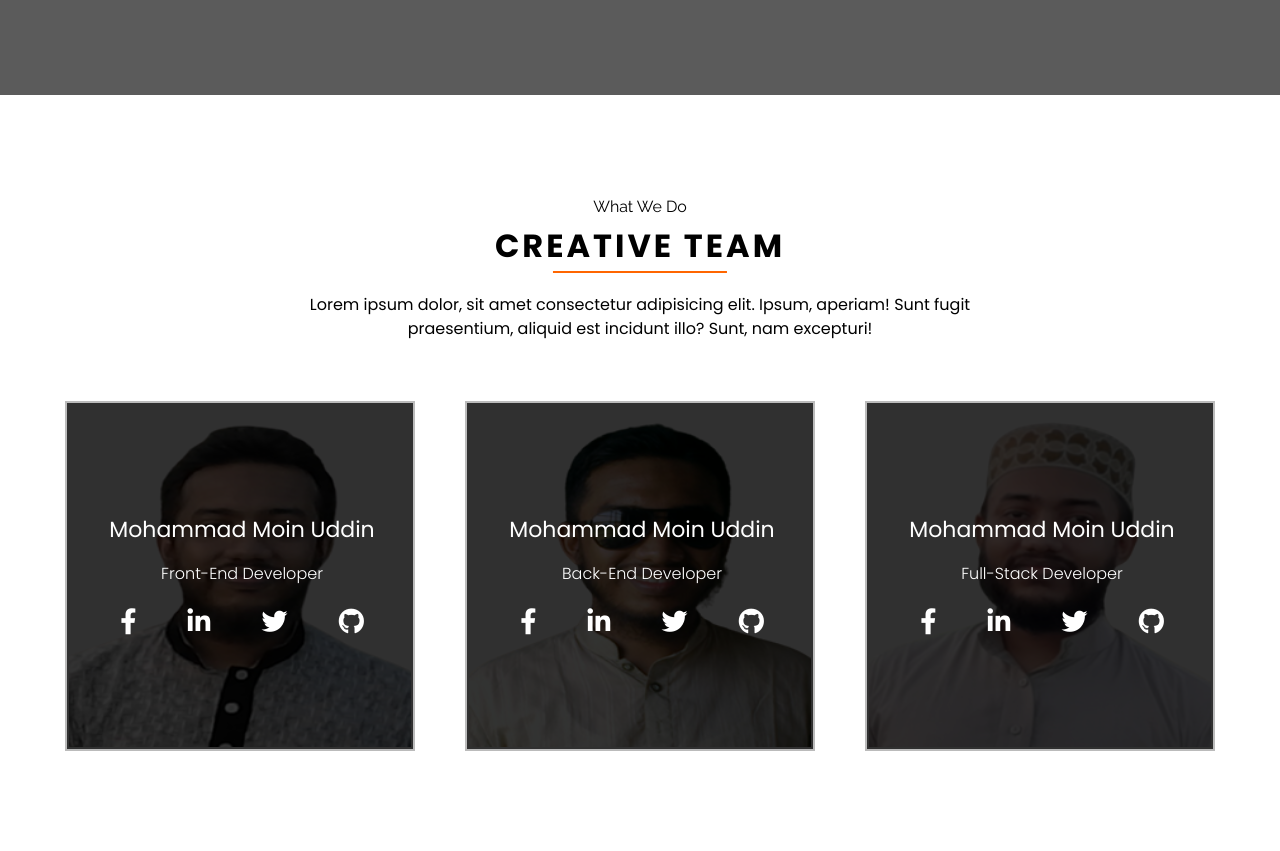
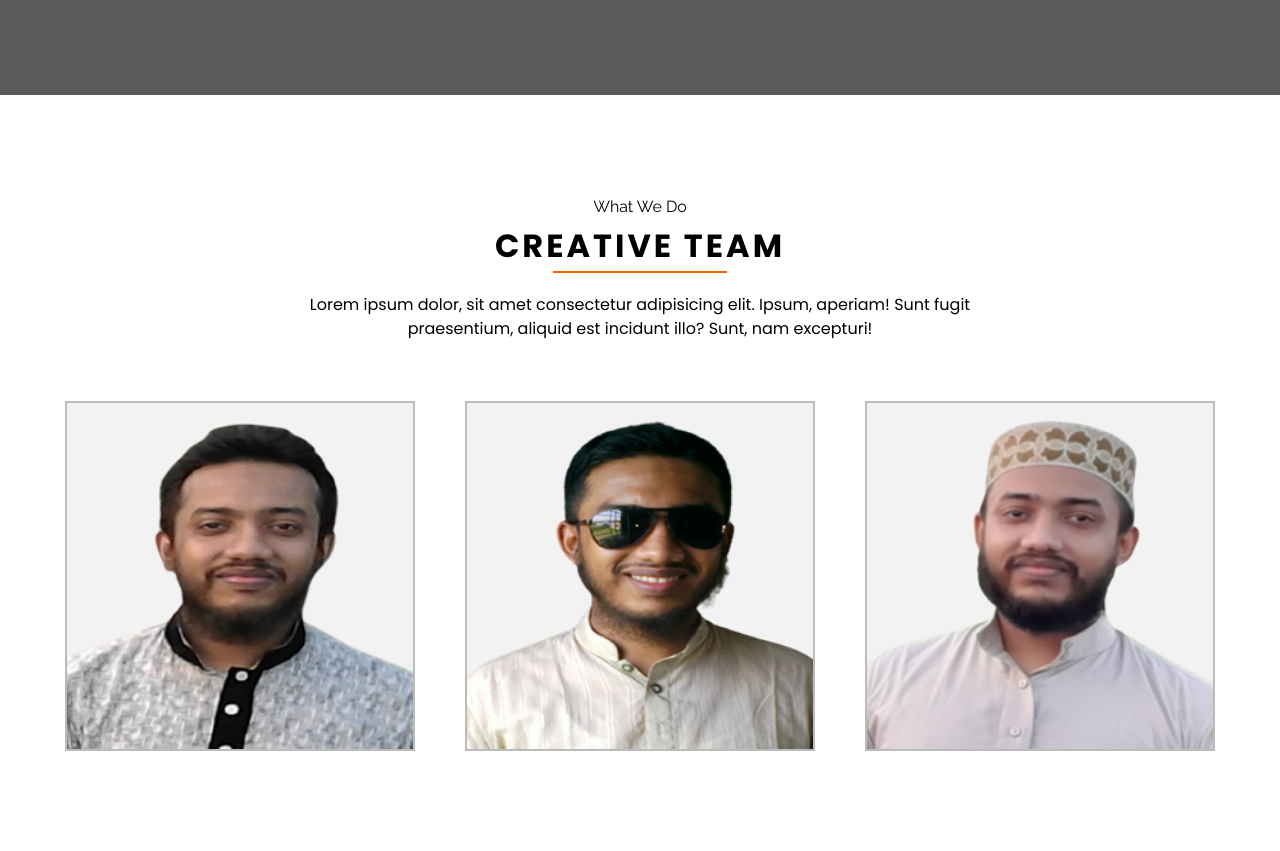
Before and after one commit to moinsoft/Msoft, a website: page index.html in a window 1280 px wide. Shown: the part 6976-7827 px from the top of the page. Drawn offline with Linux system fonts and the light colour scheme.

Commit message:
Team Section Updated

```diff
--- a/scss/layouts/_team.scss
+++ b/scss/layouts/_team.scss
@@ -19,33 +19,14 @@ Team Section
     height: 350px;
     border: 2px solid $lightGrayColor;
     background-color: $grayWhite;
-    padding: 2px;
     position: relative;
-    transition: all 0.3s linear;
-
-    &::before{
-      content: "";
-      position: absolute;
-      width: 100%;
-      height: 100%;
-      background-color: $blackColor;
-      left: 0;
-      top: 0;
-      opacity: 0.8;
-      transform: scale(1);
-      transition: all 0.3s linear;
-    }
-
+    overflow: hidden;
 
     &:hover{
       border: 2px solid $primaryColor;
 
-      &::before{
-        transform: scale(1);
-      }
-
       .team__info{
-        transform: scale(1);
+        bottom: 0;
       }
 
     }
@@ -59,7 +40,10 @@ Team Section
 
   &__info{
     position: absolute;
-    top: 0;
+    bottom: -350px;
+    left: 0;
+    background-color: $bgGrayColor;
+    opacity: .8;
     color: $whiteColor;
     width: 100%;
     height: 100%;
@@ -67,7 +51,6 @@ Team Section
     flex-direction: column;
     justify-content: center;
     align-items: center;
-    transform: scale(1);
     transition: all 0.3s linear;
   }
 
```
Also changed, not shown: css/style.css, 1 other file.
